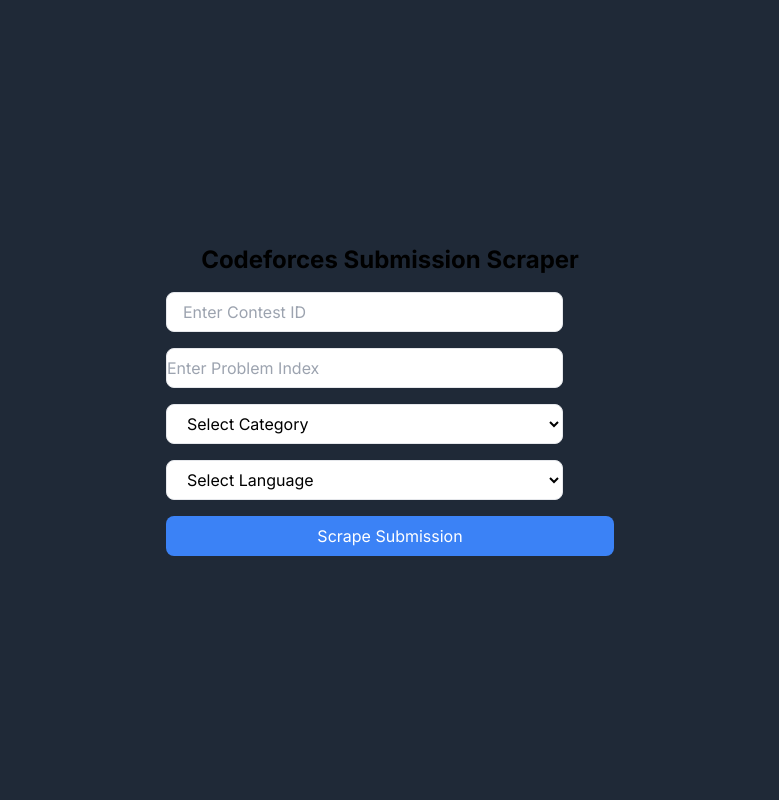
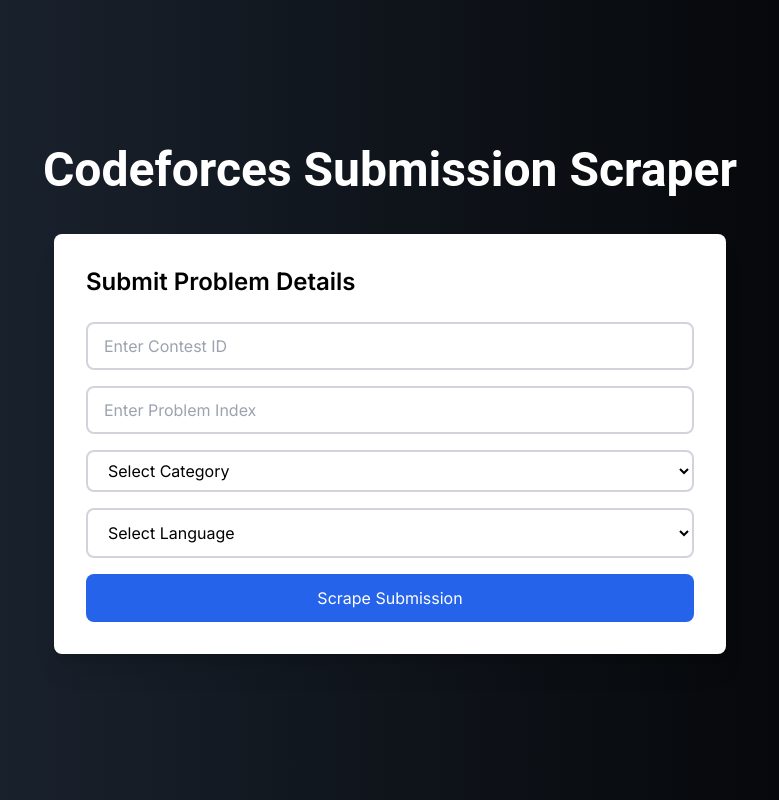
Before and after one commit to shuklamaneesh23/cf_helper, a Next.js app: page / in a window 1280 px wide. Shown: the whole page, without its empty margins (250-1029 px from the left). Built offline with nearby package versions, Linux system fonts and the light colour scheme.

Commit message:
feat: revamped UI

```diff
--- a/src/app/page.js
+++ b/src/app/page.js
@@ -148,15 +148,19 @@
   }, [sourceCode]);
 
   return (
-    <div className="min-h-screen flex flex-col items-center justify-center bg-gray-800 p-4">
-      <h1 className="text-2xl font-bold mb-4">Codeforces Submission Scraper</h1>
-      <form onSubmit={handleSubmit} className="w-full max-w-md">
+    <div className="min-h-screen flex flex-col items-center justify-center bg-gradient-to-r from-gray-800 to-black p-8">
+      <h1 className="text-5xl font-bold text-white mb-10 font-['Roboto']">Codeforces Submission Scraper</h1>
+      <div className="flex flex-col items-center w-full max-w-2xl space-y-8">
+        <div className="bg-white shadow-xl rounded-lg p-8 w-full">
+          <h2 className="text-2xl font-semibold mb-6">Submit Problem Details</h2>
+            <form onSubmit={handleSubmit} className="space-y-4">
+            <div className="flex flex-col">
             <input
               type="text"
               value={contestID}
               onChange={(e) => setContestID(e.target.value)}
               placeholder="Enter Contest ID"
-          className="w-[31vw] h-[5vh] px-4 py-2 text-black border rounded-lg mb-4"
+              className="h-[6vh] px-4 py-3 text-black border-2 border-gray-300 rounded-lg mb-4 transition duration-300 ease-in-out focus:outline-none focus:ring-2 focus:ring-blue-500"
               required
             />
             <input
@@ -164,13 +168,13 @@
               value={problemIndex}
               onChange={(e) => setProblemIndex(e.target.value)}
               placeholder="Enter Problem Index"
-          className="w-[31vw] h-[5vh] py-2 text-black border rounded-lg mb-4"
+              className="h-[6vh] px-4 py-3 text-black border-2 border-gray-300 rounded-lg mb-4 transition duration-300 ease-in-out focus:outline-none focus:ring-2 focus:ring-blue-500"
               required
             />
             <select
               value={category}
               onChange={(e) => setCategory(e.target.value)}
-          className="w-[31vw] h-[5vh] px-4 py-2 text-black bg-white border rounded-lg mb-4"
+              className="px-4 py-2 text-black bg-white border-2 border-gray-300 rounded-lg mb-4 transition duration-300 ease-in-out focus:outline-none focus:ring-2 focus:ring-blue-500"
               required
             >
             <option value="">Select Category</option>
@@ -183,7 +187,7 @@
             <select
               value={language}
               onChange={(e) => setLanguage(e.target.value)}
-          className="w-[31vw] h-[5vh] px-4 py-2 text-black bg-white border rounded-lg mb-4"
+              className="px-4 py-3 text-black bg-white border-2 border-gray-300 rounded-lg mb-4 transition duration-300 ease-in-out focus:outline-none focus:ring-2 focus:ring-blue-500"
               required
             >
             <option value="">Select Language</option>
@@ -195,17 +199,21 @@
             </select>
             <button
               type="submit"
-          className="w-full bg-blue-500 text-white py-2 rounded-lg hover:bg-blue-600"
+              className="bg-blue-600 text-white py-3 rounded-lg hover:bg-blue-600 transition duration-300 ease-in-out"
               disabled={loading}
             >
               {loading ? "Scraping..." : "Scrape Submission"}
             </button>
+          </div>
         </form>
-      {error && <p className="mt-4 text-red-500">{error}</p>}
+        {error && <p className="mt-4 text-red-400">{error}</p>}
+        </div>
+
         {result && (
-        <div className="mt-4 w-full max-w-md bg-black p-4 rounded-lg shadow-md">
-          <h2 className="text-xl font-semibold mb-2">Results:</h2>
-          <pre className="bg-gray-800 p-2 rounded-lg overflow-x-auto">
+          <div className="bg-white shadow-xl rounded-lg p-8 w-full">
+           <h2 className="text-2xl font-semibold mb-4">Results:</h2>
+           <div className="space-y-2">
+            <pre className="bg-gray-100 p-2 rounded-lg overflow-x-auto border-2 border-gray-800 shadow-md">
               {result.length > 0 ? (
                <div>
                   <div className="mb-2">
@@ -216,7 +224,7 @@
                       href={result[0].submission} // Adjust URL as needed
                       target="_blank"
                       rel="noreferrer"
-                    className="text-blue-500 underline"
+                      className="text-blue-600 underline"
                     >
                       View Submission
                    </a>
@@ -224,7 +232,7 @@
                   <div className="mb-2">
                     <button
                       onClick={handleExplainClick}
-                    className="text-blue-500 underline bg-transparent border-none cursor-pointer"
+                     className="text-blue-600 underline bg-transparent border-none cursor-pointer"
                     >
                      View the Code
                     </button>
@@ -235,19 +243,21 @@
             )}
           </pre>
         </div>
+      </div>
       )}
+
       {sourceCode && (
         <div>
-          <div className="mt-4 w-full max-w-md bg-black p-4 rounded-lg shadow-md">
-            <h2 className="text-xl font-semibold mb-2">Source Code:</h2>
-            <pre className="bg-gray-800 p-2 rounded-lg overflow-x-auto">
+          <div className="bg-white shadow-xl rounded-lg p-8 w-full">
+            <h2 className="text-2xl font-semibold mb-4">Source Code:</h2>
+            <pre className="bg-gray-100 p-2 rounded-lg overflow-x-auto border-2 border-gray-800 shadow-md">
               {sourceCode}
             </pre>
           </div>
           <div>
             <button
               onClick={maneesh}
-              className="w-full bg-blue-500 text-white py-2 rounded-lg hover:bg-blue-600"
+              className="bg-blue-600 text-white py-3 rounded-lg hover:bg-blue-700 transition duration-300 ease-in-out mt-4 w-full"
             >
               Explain
             </button>
@@ -255,13 +265,14 @@
         </div>
       )}
       {explanation && (
-        <div className="mt-4 w-full max-w-md bg-black p-4 rounded-lg shadow-md">
-          <h2 className="text-xl font-semibold mb-2">Explanation:</h2>
-          <pre className="bg-gray-800 p-2 rounded-lg overflow-x-auto">
+        <div className="bg-white shadow-xl rounded-lg p-8 w-full">
+          <h2 className="text-2xl font-semibold mb-4">Explanation:</h2>
+          <pre className="bg-gray-100 p-2 rounded-lg overflow-x-auto border-2 border-gray-800 shadow-md">
             {explanation}
           </pre>
         </div>
       )}
     </div>
+  </div>
   );
 }
```
Lines whose indentation alone changed are shown as unchanged.
